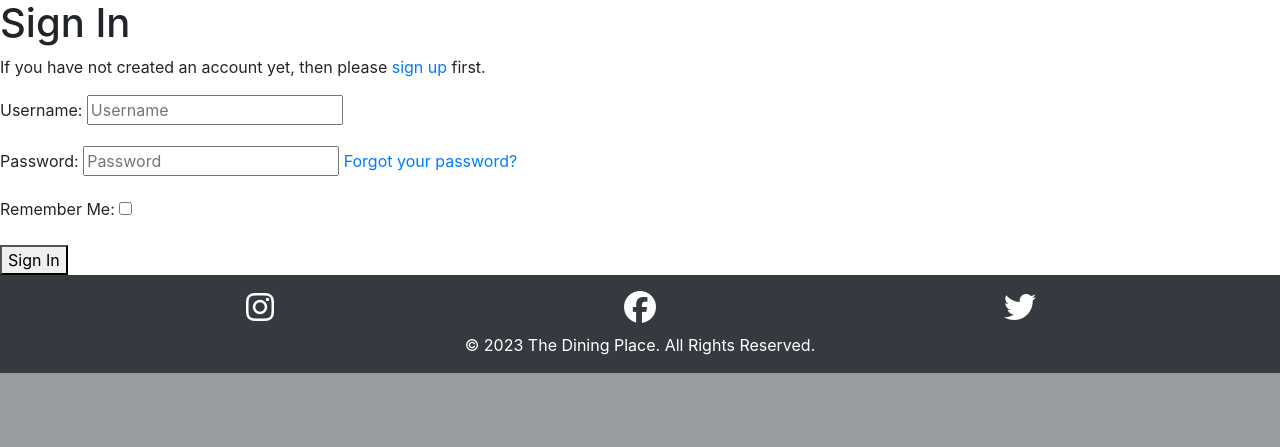
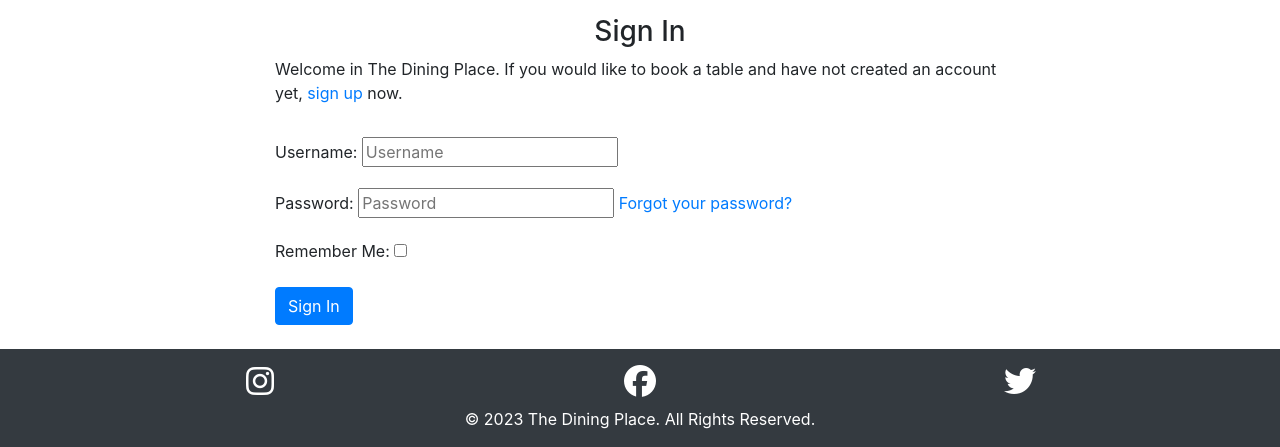
Before and after one commit to TamasSomi/the-dining-place, a Django app: page /accounts/login/ in a window 1280 px wide. Shown: the part 457-904 px from the top of the page. Before the commit the page ends 830 px from the top, so only its background shows below. Run offline with Django 4.2, Linux system fonts and the light colour scheme; some libraries are stand-ins or nearby versions.

Commit message:
Add some design to sign in page

```diff
--- a/static/css/style.css
+++ b/static/css/style.css
@@ -28,3 +28,7 @@ header {
 .padding-top {
     padding-top: 3vh;
 }
+
+footer {
+    margin-top: 3vh;
+}
--- a/templates/account/login.html
+++ b/templates/account/login.html
@@ -7,13 +7,24 @@
 
 {% block content %}
 
-<h1>{% trans "Sign In" %}</h1>
+<div class="container">
+  <div class="row">
+    <div class="col-md-8 mt-3 offset-md-2">
+
+
+      <h3 class="text-center">{% trans "Sign In" %}</h3>
 
       {% get_providers as socialaccount_providers %}
 
 
-<p>{% blocktrans %}If you have not created an account yet, then please
-<a href="{{ signup_url }}">sign up</a> first.{% endblocktrans %}</p>
+      <p>{% blocktrans %}Welcome in The Dining Place. If you would like to book a table and have not created an account yet,
+        <a href="{{ signup_url }}">sign up</a> now.{% endblocktrans %}</p>
+
+    </div>
+  </div>
+  <div class="row">
+    <div class="col-md-8 mt-3 offset-md-2">
+
 
       <form class="login" method="POST" action="{% url 'account_login' %}">
         {% csrf_token %}
@@ -21,7 +32,14 @@
         {% if redirect_field_value %}
         <input type="hidden" name="{{ redirect_field_name }}" value="{{ redirect_field_value }}" />
         {% endif %}
-  <button class="primaryAction" type="submit">{% trans "Sign In" %}</button>
+        <button class="btn btn-primary btn-md" type="submit">{% trans "Sign In" %}</button>
       </form>
 
+    </div>
+  </div>
+</div>
+
+
+
+
 {% endblock content %}
```
Lines whose indentation alone changed are shown as unchanged.
